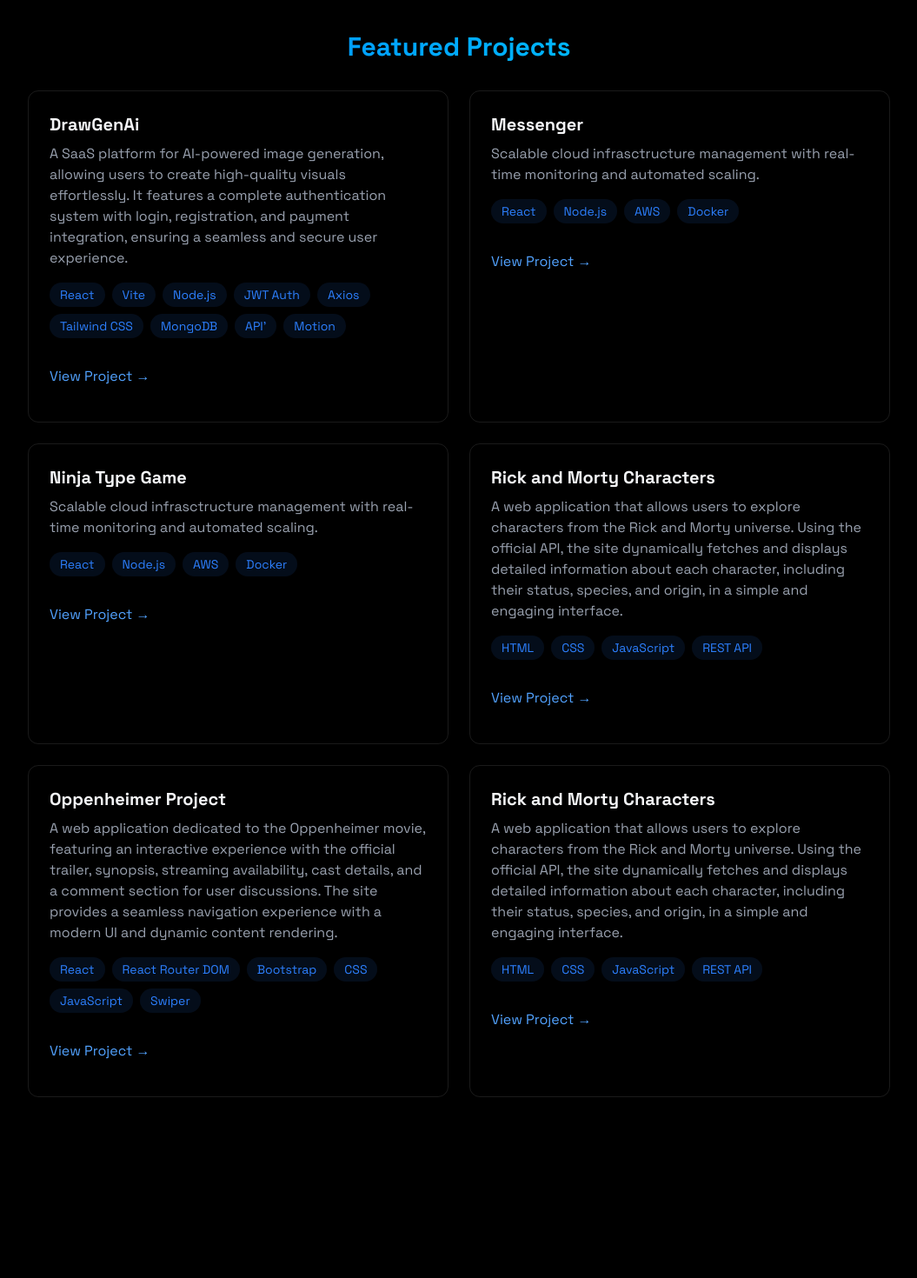
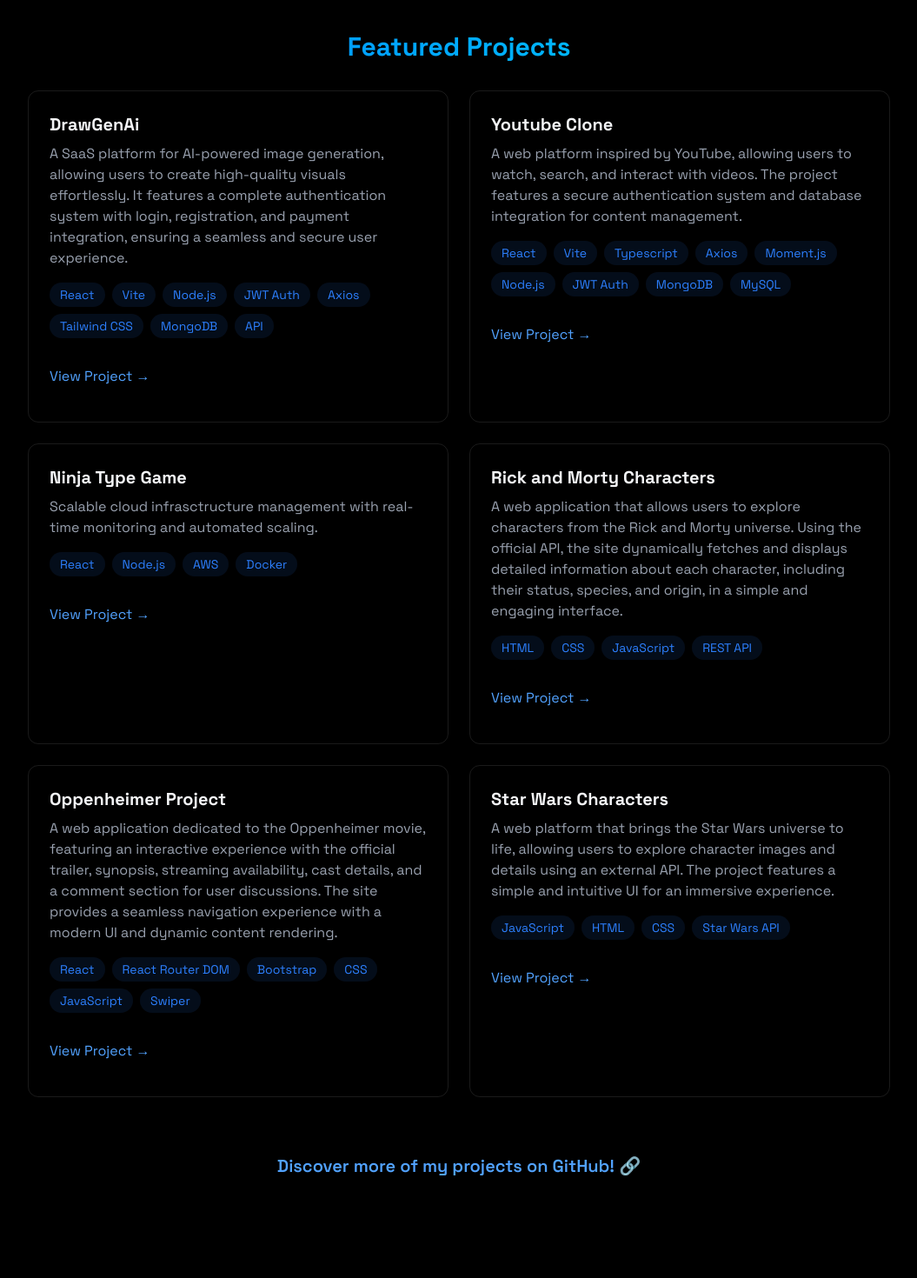
Before and after one commit to jhonsstoss/jhonsantoss-portfolio, a React (Vite) app: page / in a window 1280 px wide. Shown: the part 1700-3170 px from the top of the page at 87% size, without its empty margins (112-1167 px from the left). Built offline with nearby package versions, Linux system fonts and the light colour scheme.

Commit message:
added projects

```diff
--- a/src/components/sections/Projects.jsx
+++ b/src/components/sections/Projects.jsx
@@ -21,7 +21,7 @@
               A SaaS platform for AI-powered image generation, allowing users to create high-quality visuals effortlessly. It features a complete authentication system with login, registration, and payment integration, ensuring a seamless and secure user experience.
             </p>
             <div className="flex flex-wrap gap-2 mb-4">
-              {["React", "Vite", "Node.js", "JWT Auth", "Axios", "Tailwind CSS", "MongoDB", "API'", "Motion"].map((tech, key) => (
+              {["React", "Vite", "Node.js", "JWT Auth", "Axios", "Tailwind CSS", "MongoDB", "API"].map((tech, key) => (
                 <span
                   key={key}
                   className="bg-blue-500/10 text-blue-500
@@ -44,12 +44,12 @@
           </div>
 
           <div className="p-6 rounded-xl border border-white/10 hover:-translate-y-1 hover:border-blue-500/30 hover:shadow-[0_2px_8px_rgba(59, 130, 246, 0.2)]">
-            <h3 className="text-xl font-bold mb-2">Messenger</h3>
+            <h3 className="text-xl font-bold mb-2">Youtube Clone</h3>
             <p className="text-gray-400 mb-4">
-              Scalable cloud infrasctructure management with real-time monitoring and automated scaling.
+            A web platform inspired by YouTube, allowing users to watch, search, and interact with videos. The project features a secure authentication system and database integration for content management.
             </p>
             <div className="flex flex-wrap gap-2 mb-4">
-              {["React", "Node.js", "AWS", "Docker"].map((tech, key) => (
+              {["React", "Vite", "Typescript", "Axios", "Moment.js","Node.js","JWT Auth", "MongoDB", "MySQL"].map((tech, key) => (
                 <span
                   key={key}
                   className="bg-blue-500/10 text-blue-500
@@ -64,7 +64,7 @@
               <a
                 target="_blank"
                 rel="noopener noreferrer"
-                href="https://drawgen-ai-front.onrender.com/"
+                href="https://yt-frontend-yo5r.onrender.com/"
                 className="text-blue-400 hover:text-blue-300 transition-colors my-4">
                 {""}View Project →{""}
               </a>
@@ -156,12 +156,12 @@
           </div>
 
           <div className="p-6 rounded-xl border border-white/10 hover:-translate-y-1 hover:border-blue-500/30 hover:shadow-[0_2px_8px_rgba(59, 130, 246, 0.2)]">
-            <h3 className="text-xl font-bold mb-2">Rick and Morty Characters</h3>
+            <h3 className="text-xl font-bold mb-2">Star Wars Characters</h3>
             <p className="text-gray-400 mb-4">
-              A web application that allows users to explore characters from the Rick and Morty universe. Using the official API, the site dynamically fetches and displays detailed information about each character, including their status, species, and origin, in a simple and engaging interface.
+            A web platform that brings the Star Wars universe to life, allowing users to explore character images and details using an external API. The project features a simple and intuitive UI for an immersive experience.
             </p>
             <div className="flex flex-wrap gap-2 mb-4">
-              {["HTML", "CSS", "JavaScript", "REST API"].map((tech, key) => (
+              {["JavaScript", "HTML", "CSS", "Star Wars API"].map((tech, key) => (
                 <span
                   key={key}
                   className="bg-blue-500/10 text-blue-500
@@ -176,14 +176,22 @@
               <a
                 target="_blank"
                 rel="noopener noreferrer"
-                href="https://rick-morty-characters-beta.vercel.app/"
+                href="https://star-wars-characters-rho.vercel.app/"
                 className="text-blue-400 hover:text-blue-300 transition-colors my-4">
                 {""}View Project →{""}
               </a>
             </div>
           </div>
-
         </div>
+          <div className="mt-12 flex justify-center items-center">
+              <a
+                target="_blank"
+                rel="noopener noreferrer"
+                href="https://github.com/jhonsstoss"
+                className="text-[20px] font-semibold text-blue-400 hover:text-blue-300 transition-colors my-4">
+                {""}Discover more of my projects on GitHub! 🔗{""}
+              </a>
+            </div>
       </div>
       </RevealOnScroll>
     </section>
```
